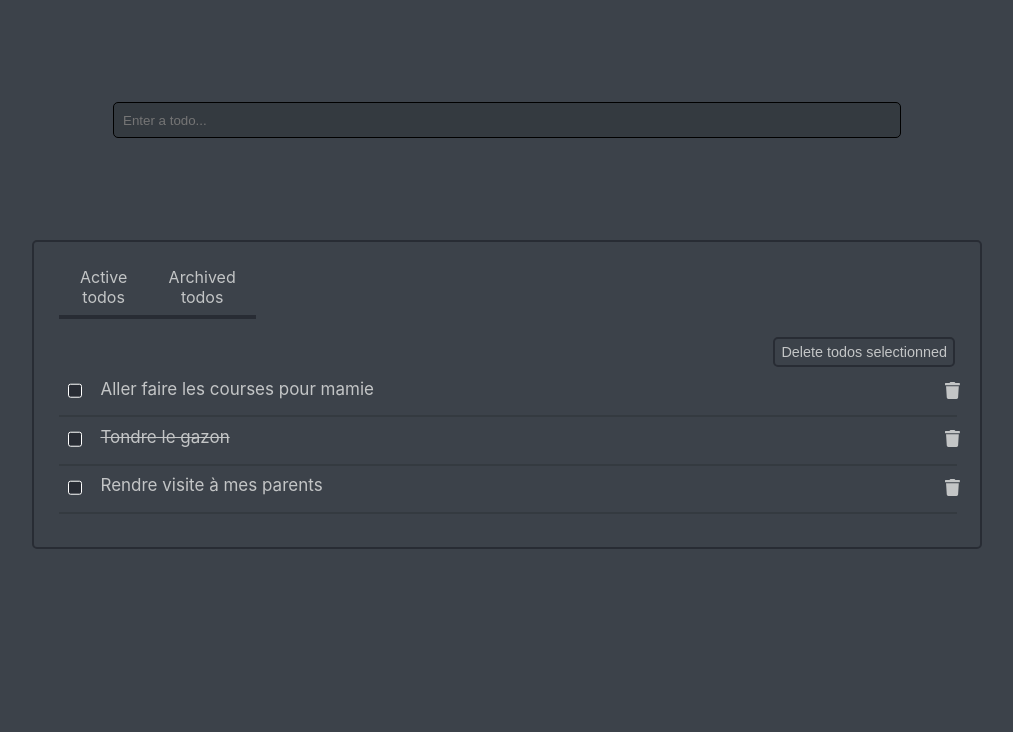
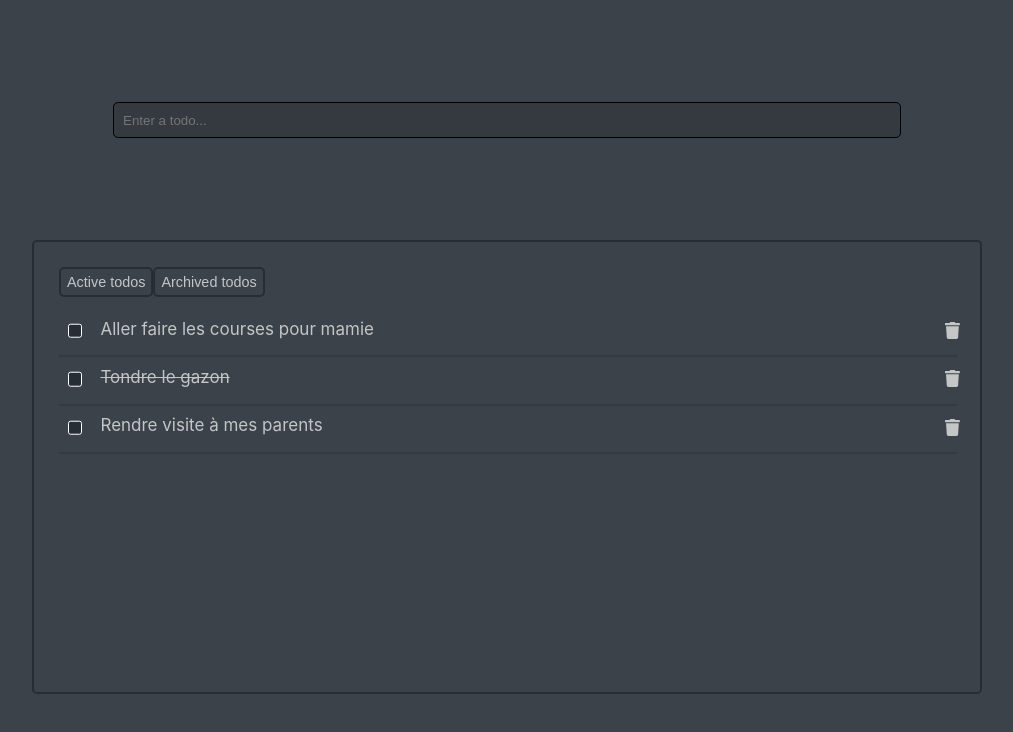
Before and after one commit to axelehrlich59/todoReactHooks, a React (Create React App) app: page / in a window 1280 px wide. Shown: the top 732 px of the page, without its empty margins (133-1146 px from the left). Built offline with nearby package versions, Linux system fonts and the light colour scheme.

Commit message:
changing css properties

```diff
--- a/src/App.css
+++ b/src/App.css
@@ -1,7 +1,7 @@
 .App {
   text-align: center;
+  background-color: #3C424A;
   height: 100vh;
-  background-color: #3C424A;
   color: #C3C5C6;
 }
 
@@ -75,7 +75,7 @@
   display: flex;
   justify-content: center;
   align-items: flex-start;
-  height: 63%;
+  height: 50%;
   width: 100%;
 }
 
@@ -84,6 +84,7 @@
   justify-content: center;
   align-items: flex-start;
   width: 70%;
+  height: 100%;
   border-radius: 5px;
   padding: 25px;
   overflow: auto;
@@ -211,4 +212,5 @@
   border-radius: 5px;
   border: #282c34 2px solid;
   margin-bottom: 10px;
+  cursor: pointer;
 }
--- a/src/App.js
+++ b/src/App.js
@@ -25,7 +25,7 @@ const App = () => {
     todoChecked: false,
   },
 ])
-  const [showDeleteCheckedTodoButton, setShowDeleteCheckedTodoButton] = useState(true)
+  const [showDeleteCheckedTodoButton, setShowDeleteCheckedTodoButton] = useState(false)
   const [activeTodosTab, setActiveTodosTab] = useState(true)
 
   const onChange = (event) => {
--- a/src/Tabs.js
+++ b/src/Tabs.js
@@ -16,13 +16,11 @@ const Tabs = ({
     <>
     <div className="containerAllTabs">
       <div className="containerTabsActive">
-        <div className="Tabs">Active todos</div>
-        <hr className='hrTab'></hr>
+        <button className="buttonDeleteTodos">Active todos</button>
       </div>
 
       <div className="containerTabsArchived">
-        <div className="Tabs">Archived todos</div>
-        <hr className='hrTab'></hr>
+        <button className="buttonDeleteTodos">Archived todos</button>
       </div>
     </div>
 
```
